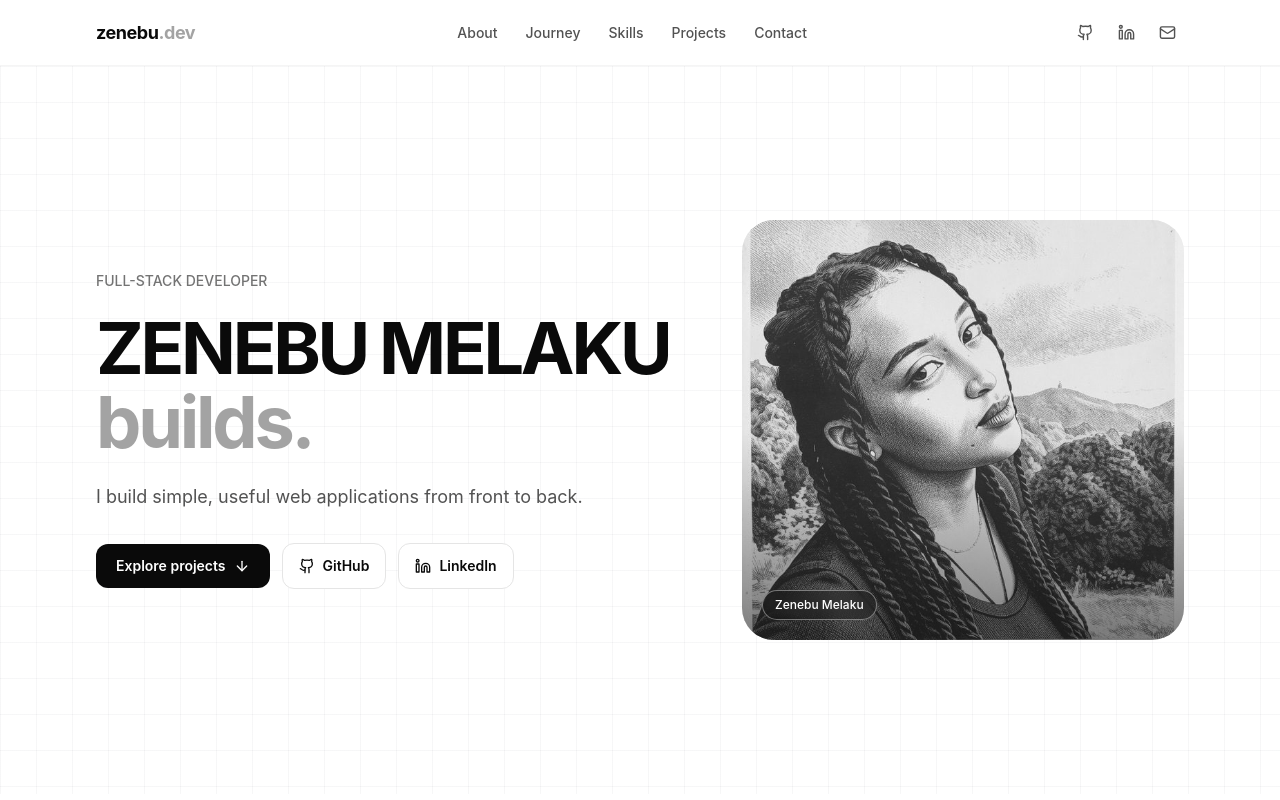
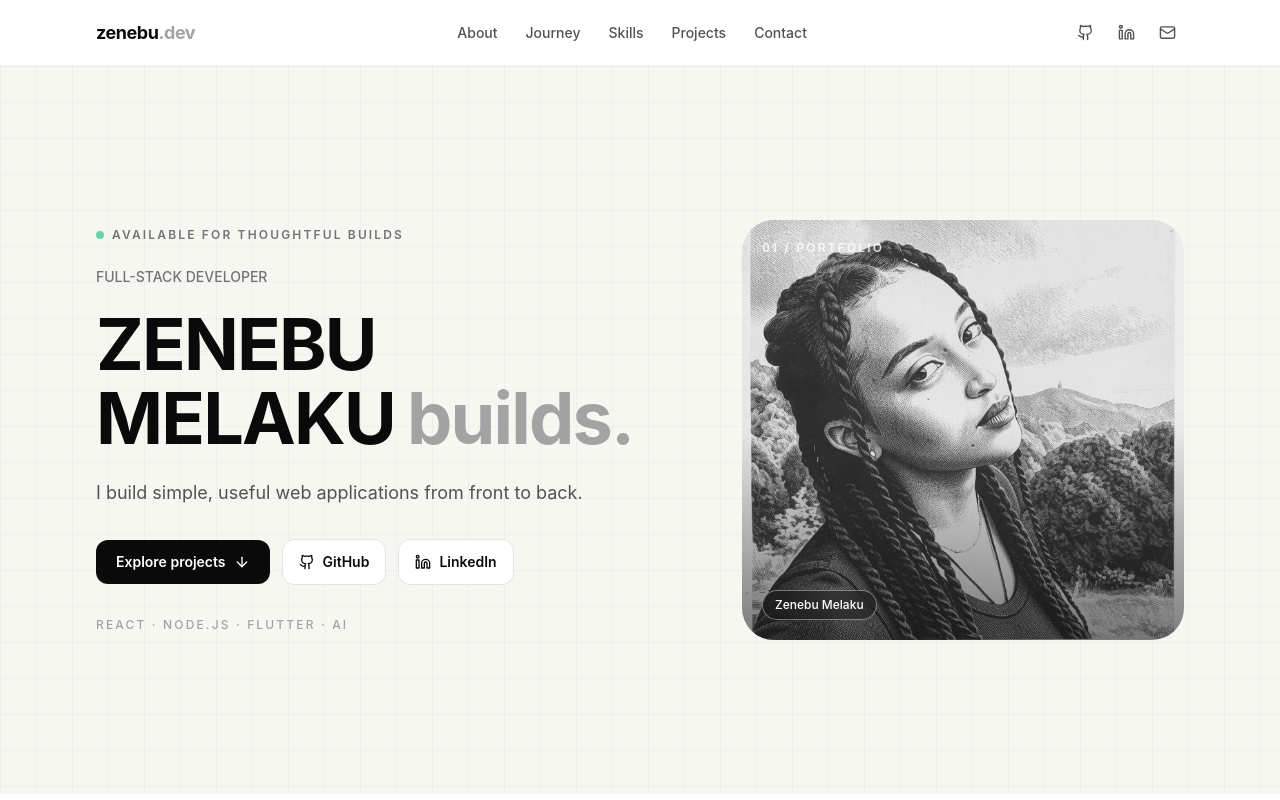
Before and after one commit to zenebumelaku/portifolio, a React (Vite) app: page / in a window 1280 px wide. Shown: the top 800 px of the page. Built offline with nearby package versions, Linux system fonts and the light colour scheme.

Commit message:
Modernize animated hero section

```diff
--- a/src/sections/HeroSection/components/AnimatedHeroTitle.tsx
+++ b/src/sections/HeroSection/components/AnimatedHeroTitle.tsx
@@ -4,7 +4,7 @@ export const AnimatedHeroTitle = () => {
   const words = ["ZENEBU", "MELAKU"];
 
   return (
-    <h1 className="max-w-3xl text-[44px] font-bold leading-[1.03] tracking-[-0.045em] text-neutral-950 sm:text-[58px] md:text-[72px]">
+    <h1 className="max-w-3xl text-[44px] font-bold leading-[1.03] tracking-tight text-neutral-950 sm:text-[58px] md:text-[72px]">
       {words.map((word, index) => (
         <motion.span
           key={word}
--- a/src/sections/HeroSection/components/HeroVisual.tsx
+++ b/src/sections/HeroSection/components/HeroVisual.tsx
@@ -3,7 +3,10 @@ import { motion } from "framer-motion";
 export const HeroVisual = () => {
   return (
     <div className="relative h-[420px] w-full overflow-hidden rounded-[2rem] bg-neutral-100">
-      <img
+      <motion.img
+        initial={{ scale: 1.08, opacity: 0 }}
+        animate={{ scale: 1, opacity: 1 }}
+        transition={{ duration: 1.1, ease: "easeOut" }}
         src="/photo.jpeg"
         alt="Portrait of Zenebu Melaku"
         className="absolute inset-0 h-full w-full object-cover grayscale"
@@ -14,6 +17,9 @@ export const HeroVisual = () => {
         transition={{ duration: 0.8 }}
         className="absolute inset-0 bg-gradient-to-t from-black/45 via-transparent to-transparent"
       ></motion.div>
+      <div className="absolute left-5 top-5 text-xs font-semibold uppercase tracking-[0.18em] text-white/80">
+        01 / Portfolio
+      </div>
       <div className="absolute bottom-5 left-5 rounded-full border border-white/40 bg-black/35 px-3 py-1.5 text-xs font-medium text-white backdrop-blur">
         Zenebu Melaku
       </div>
--- a/src/sections/HeroSection/index.tsx
+++ b/src/sections/HeroSection/index.tsx
@@ -1,17 +1,29 @@
 import { Github, Linkedin, ArrowDown } from "lucide-react";
+import { motion } from "framer-motion";
 import { AnimatedHeroTitle } from "@/sections/HeroSection/components/AnimatedHeroTitle";
 import { HeroVisual } from "@/sections/HeroSection/components/HeroVisual";
 
 export const HeroSection = () => {
   return (
-    <section className="site-section soft-grid" id="home">
+    <section
+      className="site-section soft-grid overflow-hidden bg-[#f7f7f2]"
+      id="home"
+    >
       <div className="mx-auto grid min-h-[calc(100vh-72px)] w-full max-w-6xl items-center gap-12 px-5 py-16 md:px-8 lg:grid-cols-[1.15fr_.85fr] lg:py-20">
-        <div>
+        <motion.div
+          initial={{ opacity: 0, y: 24 }}
+          animate={{ opacity: 1, y: 0 }}
+          transition={{ duration: 0.7, ease: "easeOut" }}
+        >
+          <div className="mb-6 flex items-center gap-2 text-xs font-semibold uppercase tracking-[0.18em] text-neutral-500">
+            <span className="h-2 w-2 animate-pulse rounded-full bg-emerald-500" />
+            Available for thoughtful builds
+          </div>
           <p className="mb-5 text-sm font-medium text-neutral-500">
             FULL-STACK DEVELOPER
           </p>
           <AnimatedHeroTitle />
-          <p className="mt-6 max-w-2xl text-base leading-7 text-neutral-600 md:text-lg">
+          <p className="mt-6 max-w-xl text-base leading-7 text-neutral-600 md:text-lg">
             I build simple, useful web applications from front to back.
           </p>
 
@@ -40,7 +52,10 @@ export const HeroSection = () => {
               <Linkedin size={16} /> LinkedIn
             </a>
           </div>
-        </div>
+          <p className="mt-8 text-xs font-medium uppercase tracking-[0.18em] text-neutral-400">
+            React · Node.js · Flutter · AI
+          </p>
+        </motion.div>
 
         <HeroVisual />
       </div>
```
